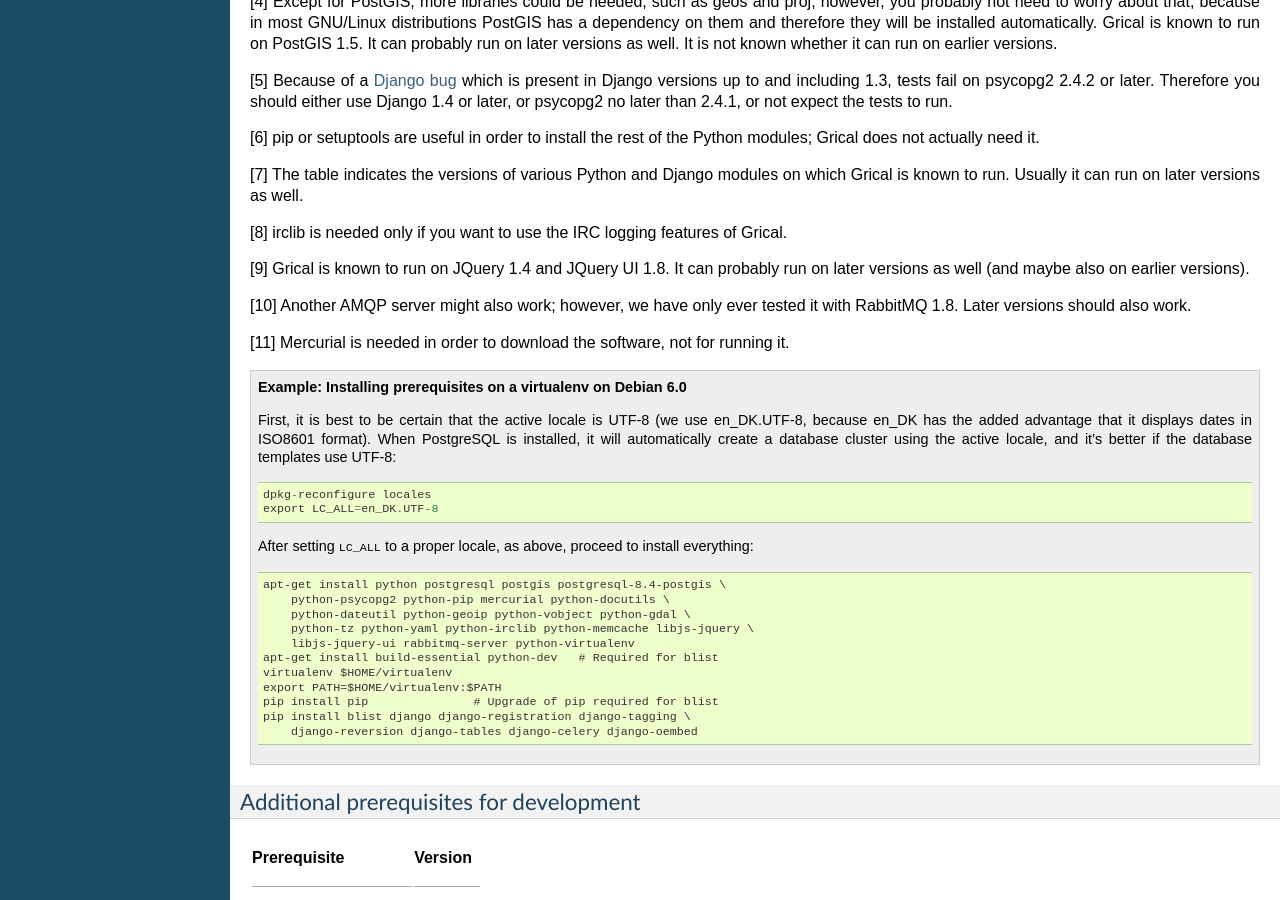
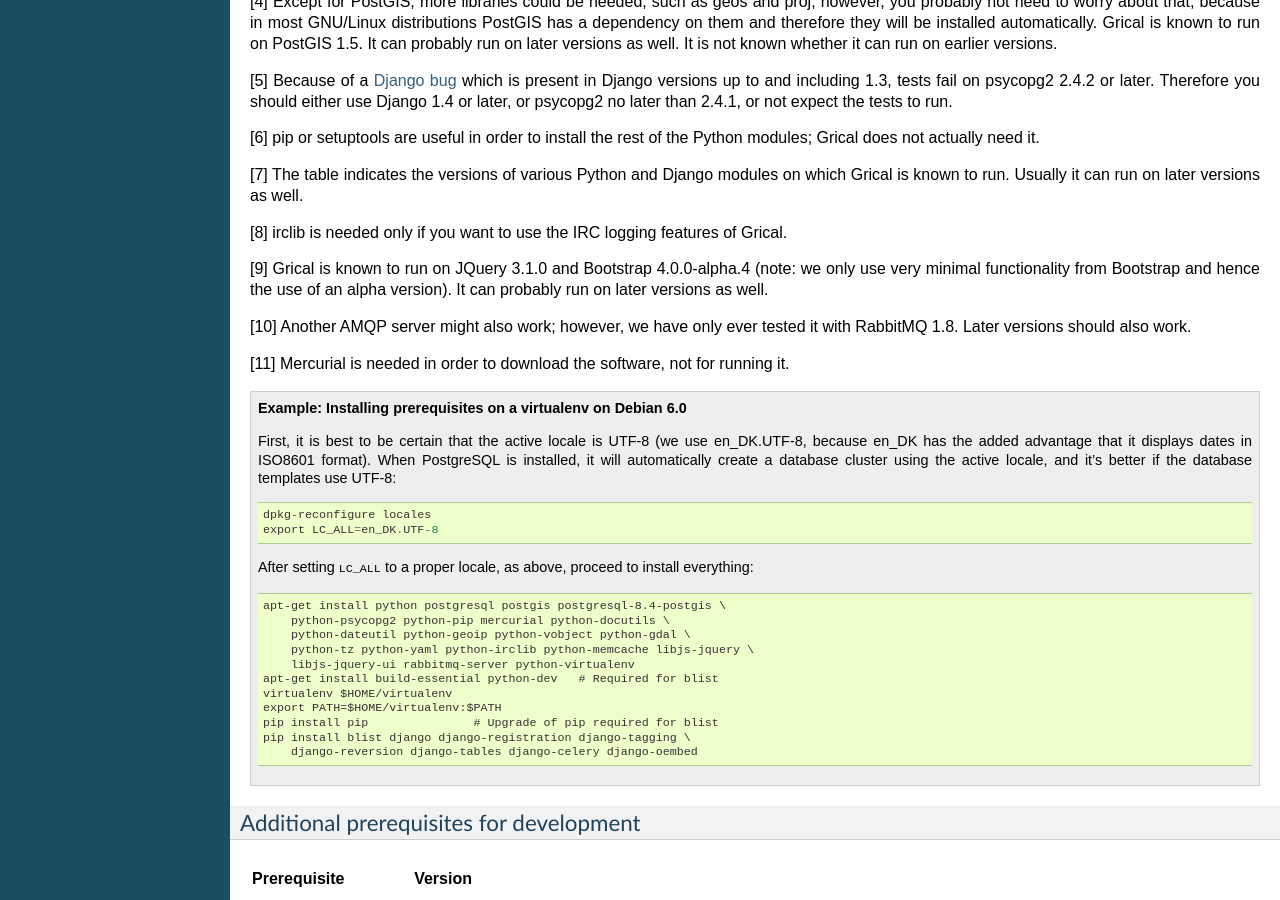
Before and after one commit to wikical/grical, a Sphinx documentation site: the page built from docs/administrators_guide.txt, in a window 1280 px wide and 900 px high, scrolled down 2076 px. Built offline with Sphinx 7.4.7, drawn with Linux system fonts in a browser that asks for light colours; some of the changed text lies outside the part shown.

Commit message:
administrators guide and copyright updated

```diff
--- a/docs/administrators_guide.txt
+++ b/docs/administrators_guide.txt
@@ -86,9 +86,10 @@
 [8] irclib is needed only if you want to use the IRC logging features
 of Grical.
 
-[9] Grical is known to run on JQuery 1.4 and JQuery UI 1.8. It
-can probably run on later versions as well (and maybe also on earlier
-versions).
+[9] Grical is known to run on JQuery 3.1.0 and Bootstrap 4.0.0-alpha.4
+(note: we only use very minimal functionality from Bootstrap and hence
+the use of an alpha version). It can probably run on later versions as
+well.
 
 [10] Another AMQP server might also work; however, we have only ever
 tested it with RabbitMQ 1.8. Later versions should also work.
@@ -266,16 +267,6 @@
 
     python manage.py syncdb
     python manage.py createcachetable cache
-
-Also copy or symlink the jQuery and jQuery UI files to the
-:file:`media/js` and :file:`media/css` directories. For example, in
-Debian 6.0::
-
-   cd media
-   ln -s /usr/share/javascript/jquery/jquery.min.js js/
-   ln -s /usr/share/javascript/jquery-ui/jquery-ui.min.js js/
-   ln -s /usr/share/javascript/jquery-ui/css/smoothness/jquery-ui.css css/
-   ln -s /usr/share/javascript/jquery-ui/css/smoothness/images css/
 
 .. _bug 337: http://code.grical.org/ticket/337
 
--- a/docs/conf.py
+++ b/docs/conf.py
@@ -60,7 +60,7 @@
 
 # General substitutions.
 project = 'Grical'
-copyright = '2010-2012 Ivan F. Villanueva B. and others'
+copyright = '2010-2016 Ivan F. Villanueva B. and others'
 
 # The default replacements for |version| and |release|, also used in various
 # other places throughout the built documents.
```
